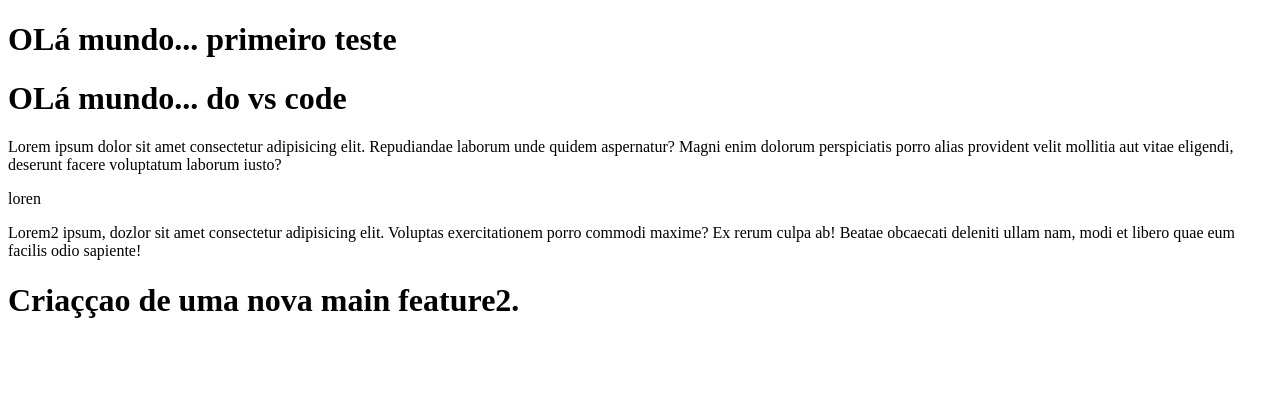
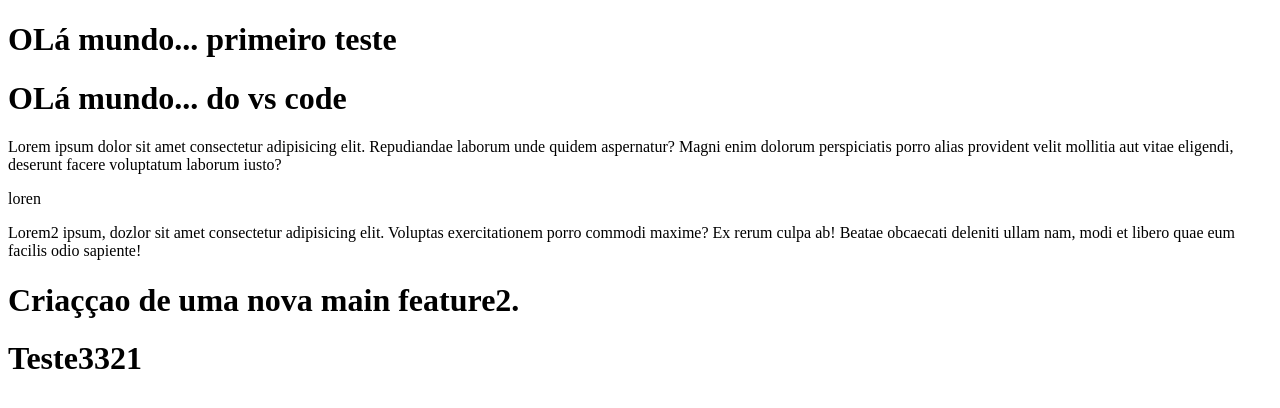
Before and after one commit to alanrene013/codes1, a plain HTML site: page index.html in a window 1280 px wide. Drawn offline with Linux system fonts and the light colour scheme.

Commit message:
Update index.html

```diff
--- a/index.html
+++ b/index.html
@@ -13,5 +13,6 @@
     <p> loren<p>
     <p>Lorem2 ipsum, dozlor sit amet consectetur adipisicing elit. Voluptas exercitationem porro commodi maxime? Ex rerum culpa ab! Beatae obcaecati deleniti ullam nam, modi et libero quae eum facilis odio sapiente!</p>
     <h1>Criaççao de uma nova main feature2.</h1>
+    <h1>Teste3321</h1>
 </body>
 </html>
```
